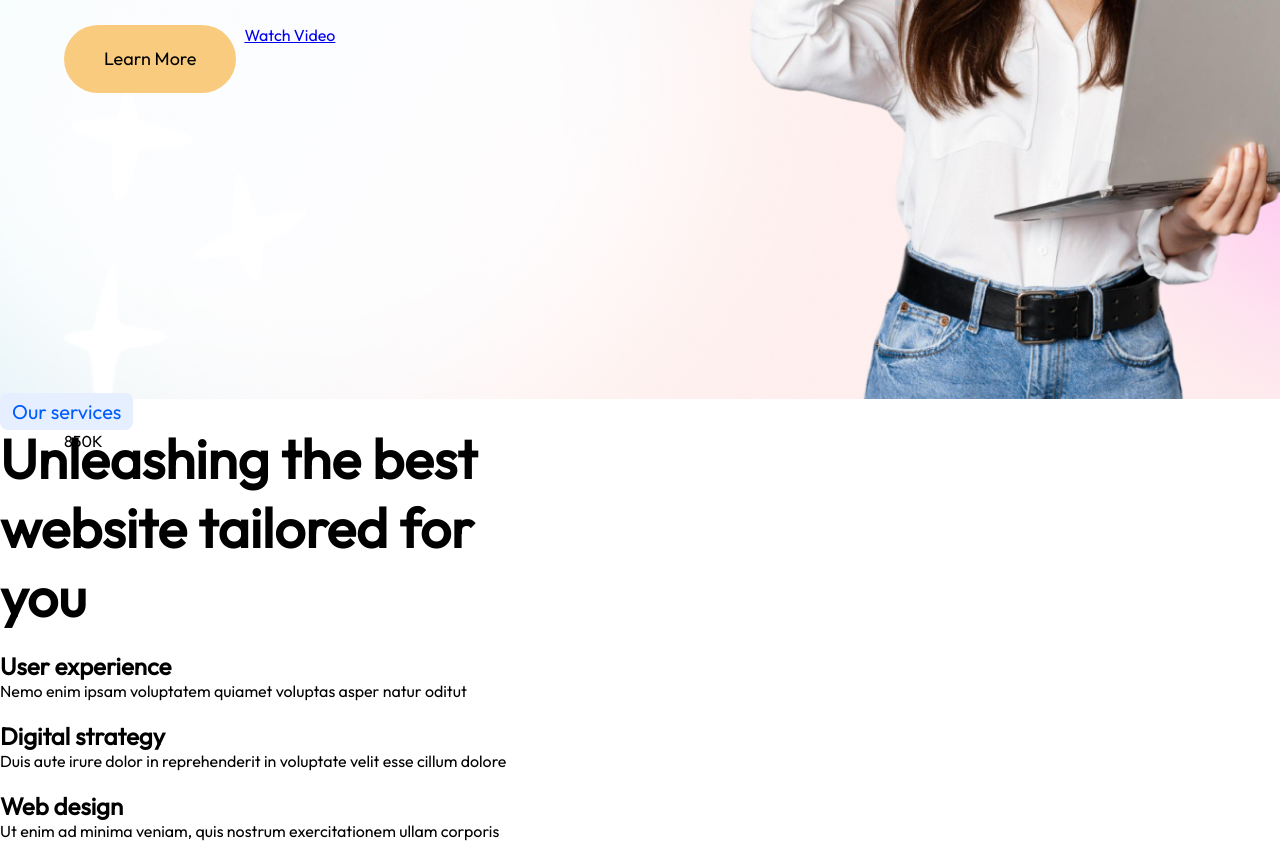
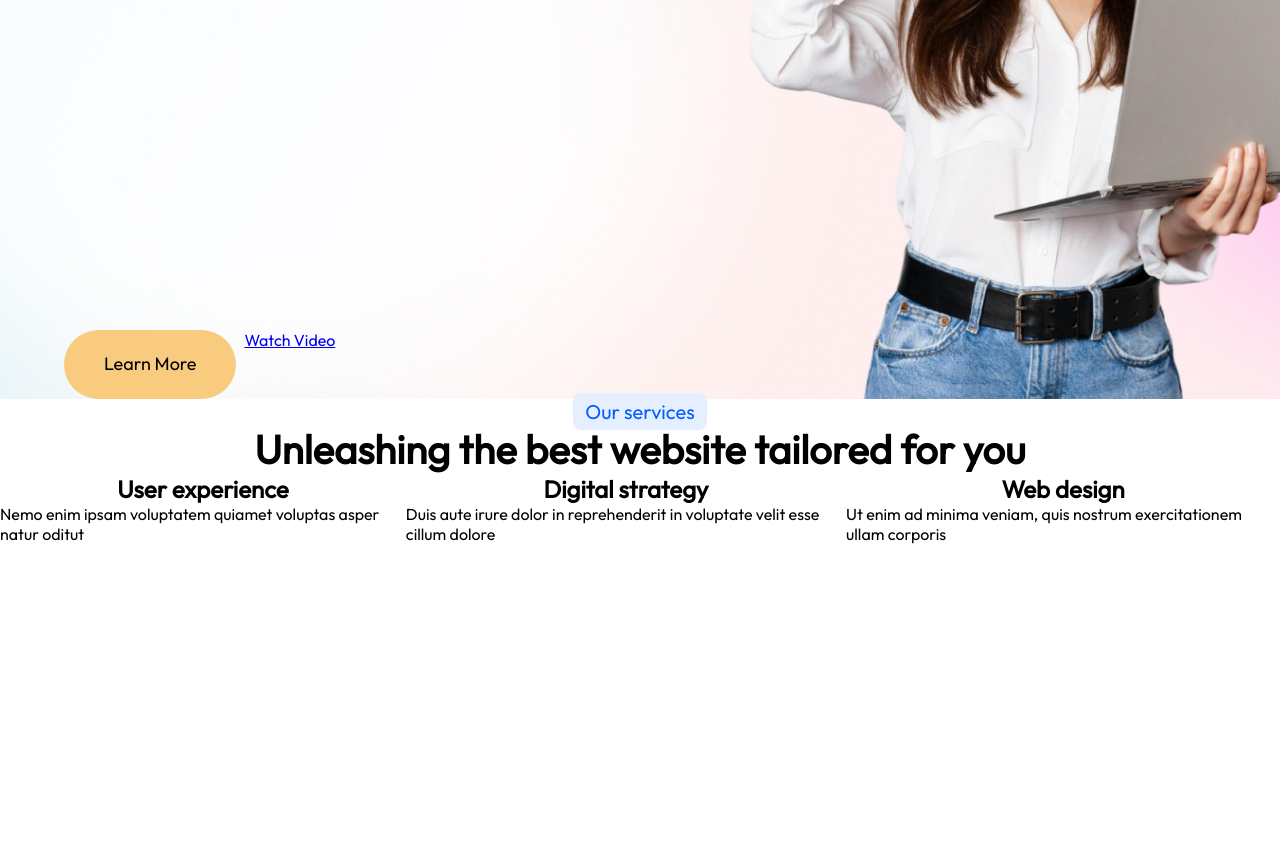
Before and after one commit to kanansnote/hivency-template-task, a plain HTML site: page index.html in a window 1280 px wide. Shown: the part 630-1471 px from the top of the page. After the commit the page ends 1174 px from the top, so only its background shows below. Drawn offline with Linux system fonts and the light colour scheme.

Commit message:
Continuous working on upbanner and further sections.

```diff
--- a/index.html
+++ b/index.html
@@ -32,7 +32,7 @@
     <main>
         <section id="upBanner">
             <div id="upBannerMain">
-                <div class="spanHeader upBannerHeader">
+                <div class="sectionHeader upBannerHeader">
                     <span>Creative agency</span>
                     <h1>Branding for your growth goals and creative ideas</h1>
                     <p>Nemo enim ipsam voluptatem quia voluptas sit asper natur aut oditut fugit seduia conse.</p>
@@ -54,7 +54,7 @@
             <img src="./src/images/upbanner/hero-1.png" alt="Woman Picture">
         </section>
         <section id="ourServices">
-            <div class="spanHeader ourServicesHeader">
+            <div class="sectionHeader ourServicesHeader">
                 <span>Our services</span>
                 <h1>Unleashing the best website tailored for you</h1>
             </div>
--- a/src/scss/_main.scss
+++ b/src/scss/_main.scss
@@ -1,28 +1,4 @@
 main {
-
-    .spanHeader {
-
-        span {
-            background: #E6EFFF;
-            color: #015DFF;
-            padding: 6px 12px;
-            border-radius: 8px;
-            font-size: 20px;
-        }
-
-        h1 {
-            font-size: 55px;
-            width: 70vh;
-        }
-
-        p {
-            margin-top: 3vh;
-            margin-bottom: 7vh;
-            width: 60vh;
-            font-size: 18px;
-        }
-
-    }
 
     #upBanner {
         background-image: url('/src/images/upbanner/bg.jpg');
@@ -47,6 +23,15 @@ main {
                 flex-direction: column;
                 align-items: flex-start;
                 gap: 1vh;
+
+                h1 {
+                    width: 70vh;
+                    font-size: 55px;
+                }
+
+                p {
+                    width: 60vh;
+                }
             }
 
             #upBannerLinks {
@@ -54,18 +39,26 @@ main {
                 gap: 1vh;
             }
 
-            #upBannerStats {}
+            #upBannerStats {
+                position: absolute;
+                right: 0;
+            }
 
             img {
                 height: 40vh;
             }
         }
 
+    }
+
     #ourServices {
+
+        .ourServicesHeader {
             text-align: center;
 
-            .ourServicesHeader {
-                display: flex;
+            h1 {
+                font-size: 40px;
+            }
         }
 
         #ourServicesCards {
@@ -80,4 +73,3 @@ main {
         }
     }
 }
-}
--- a/src/scss/_reset.scss
+++ b/src/scss/_reset.scss
@@ -64,5 +64,26 @@
     transform: translateY(-50%);
 }
 
+/* Other Things */
 
-/* Other Things */
+.sectionHeader {
+
+    span {
+        background: #E6EFFF;
+        color: #015DFF;
+        padding: 6px 12px;
+        border-radius: 8px;
+        font-size: 20px;
+    }
+
+    h1 {
+        font-size: 55px;
+    }
+
+    p {
+        margin-top: 3vh;
+        margin-bottom: 7vh;
+        font-size: 18px;
+    }
+
+}
```
Also changed, not shown: src/css/style.css, 1 other file. Lines whose indentation alone changed are shown as unchanged.
